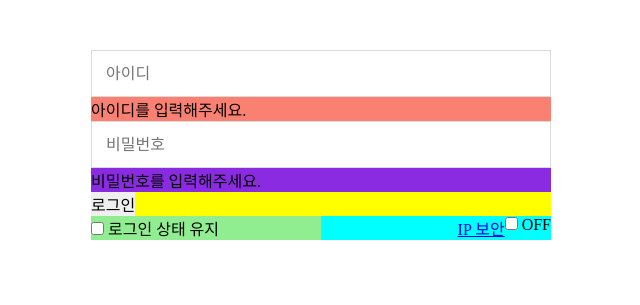
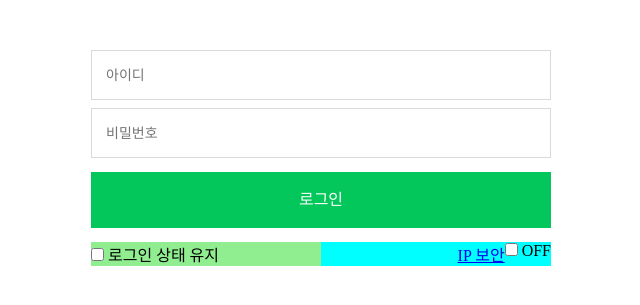
Before and after one commit to HongSoongi/naver, a plain HTML site: page index.html in a window 1280 px wide. Shown: the part 153-458 px from the top of the page, without its empty margins (319-959 px from the left). Drawn offline with Linux system fonts and the light colour scheme; a web font is replaced by a local one.

Commit message:
로그인 버튼 디자인

```diff
--- a/css/style.css
+++ b/css/style.css
@@ -89,26 +89,26 @@ img{
 }
 
 .login-form fieldset{
-  background: pink;
   display: flex;
   flex-wrap: wrap;
 
 }
 
 .user-id{
-  background: salmon;
   width: 100%;
+  margin-bottom: 8px;
 }
 
 .user-pw{
-  background: blueviolet;
   width: 100%;
+  margin-bottom: 14px;
 }
 
 .keep-login{
   background: lightgreen;
   width: 50%;
   order: 1;
+  margin-bottom: 14px;
 }
 
 .ip-security{
@@ -116,23 +116,51 @@ img{
   width: 50%;
   order: 1;
   display: none;
+  margin-bottom: 14px;
 }
 
 .button-login{
   background: yellow;
   width: 100%;
+  margin-bottom: 14px;
 }
 
 /* 입력서식 INPUT */
 .input{
   width: 100%;
   padding: 14px 14px 13px 14px;
+  font-size: 14px;
+  line-height: 21px;
+  border-radius: 0px;
 }
 
 .input-normal{
   /* 선 굵기, 모양, 색상 */
   border: 1px solid #dadada;
   color: #999;
+}
+
+.error-message{
+  display: none;
+  /* display: block */
+  font-size: 13px;
+  line-height: 18px;
+  color: #ff1414;
+  padding: 8px 0;
+}
+
+/* 버튼 - button */
+.button{
+  width: 100%;
+  font-size: 16px;
+  line-height: 24px;
+  padding: 16px 0;
+  border-radius: 0px;
+}
+
+.button-primary{
+  background: #03c75a;
+  color: #fff;
 }
 
 /* 위에는 모바일 이하 적용 */
```
